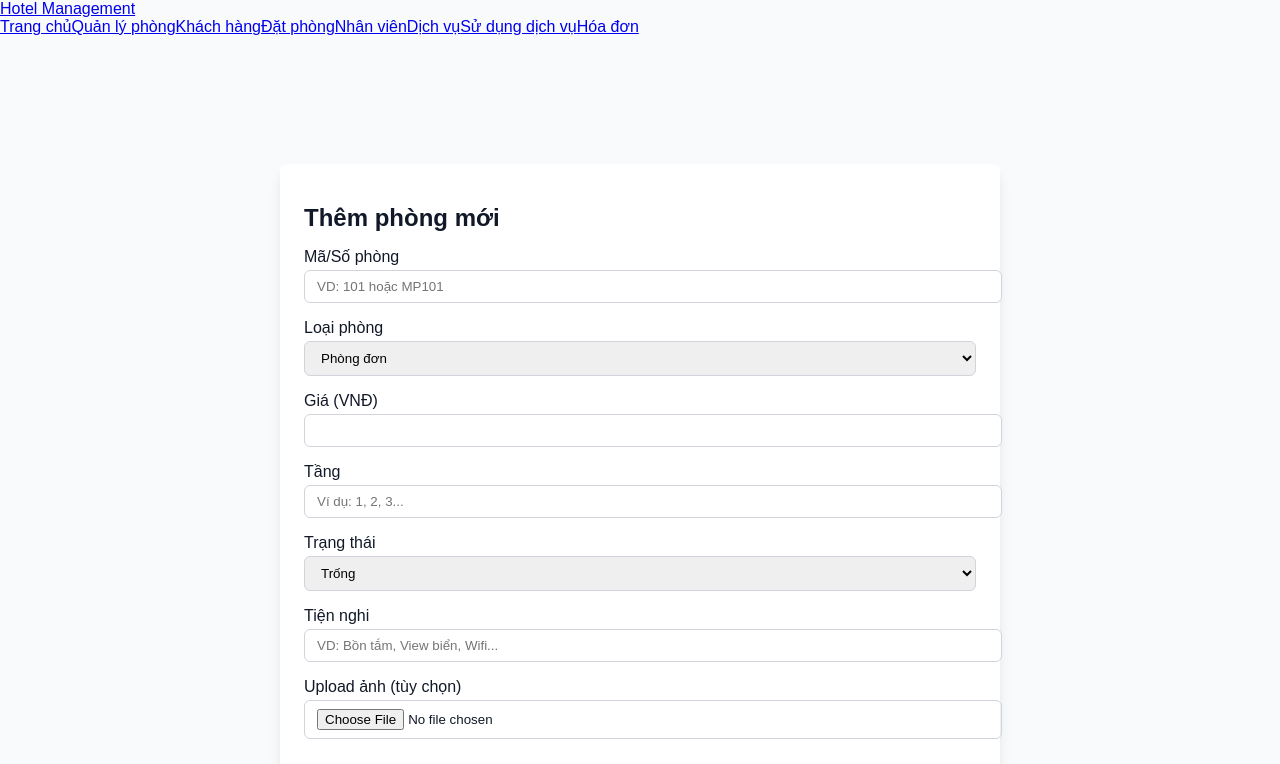
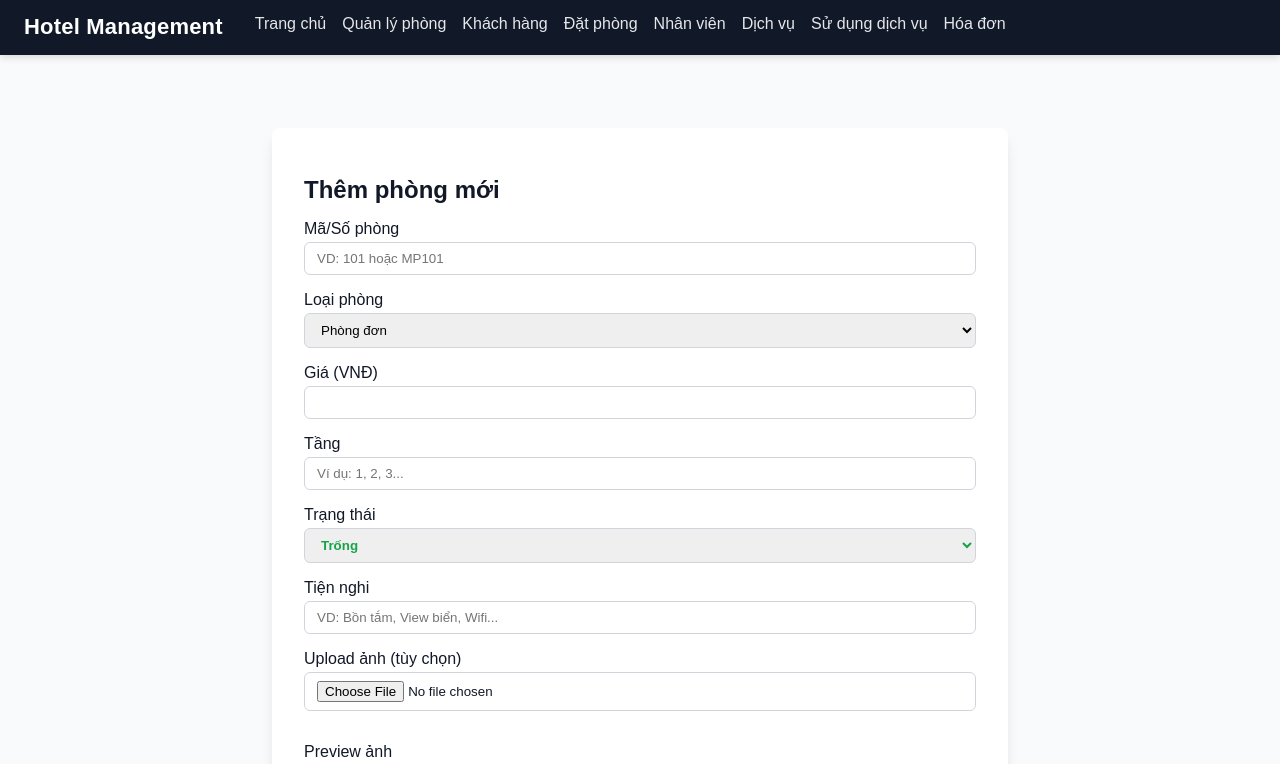
Before and after one commit to jotoki3142/QLKS_Front-end, a Next.js app: page /rooms/add in a window 1280 px wide. Shown: the top 764 px of the page. Built offline with nearby package versions, Linux system fonts and the light colour scheme; grey boxes are pictures that could not be loaded.

Commit message:
Sửa lại giao diện để đẹp hơn

```diff
--- a/app/globals.css
+++ b/app/globals.css
@@ -24,3 +24,43 @@ body {
   -webkit-font-smoothing: antialiased;
   -moz-osx-font-smoothing: grayscale;
 }
+
+/* Navbar (global styles, no Tailwind) */
+.nav-header {
+  position: fixed;
+  top: 0;
+  left: 0;
+  right: 0;
+  z-index: 50;
+  background: #111827; /* gray-900 */
+  color: #fff;
+  box-shadow: 0 2px 8px rgba(0,0,0,0.15);
+}
+.nav-inner {
+  max-width: 1280px;
+  margin: 0 auto;
+  padding: 0.9rem 1.5rem; /* py-3.5 px-6 */
+  display: flex;
+  align-items: center;
+  gap: 2rem;
+}
+.nav-logo {
+  font-size: 1.375rem;
+  font-weight: 800;
+  letter-spacing: 0.2px;
+  color: #fff;
+  text-decoration: none;
+  white-space: nowrap;
+}
+.nav-logo:hover { color: #93c5fd; }
+.nav-menu { display: flex; align-items: center; gap: 1rem; overflow-x: auto; }
+.nav-link {
+  color: #e5e7eb;
+  text-decoration: none;
+  padding-bottom: 0.25rem;
+  border-bottom: 2px solid transparent;
+  transition: color 150ms ease, border-color 150ms ease;
+  white-space: nowrap;
+}
+.nav-link:hover { color: #93c5fd; }
+.nav-link.is-active { color: #93c5fd; border-bottom-color: #93c5fd; font-weight: 600; }
--- a/app/rooms/add/page.module.css
+++ b/app/rooms/add/page.module.css
@@ -10,7 +10,7 @@
   max-width: 42rem; /* max-w-2xl */
   margin: 0 auto; /* mx-auto */
   background: #fff; /* bg-white */
-  padding: 1.5rem; /* p-6 */
+  padding: 2rem; /* unified with edit page */
   border-radius: 0.5rem; /* rounded */
   box-shadow: 0 10px 15px -3px rgba(0,0,0,0.1), 0 4px 6px -2px rgba(0,0,0,0.05); /* shadow */
 }
@@ -48,6 +48,7 @@
   border: 1px solid #d1d5db; /* gray-300 */
   border-radius: 0.375rem; /* rounded */
   padding: 0.5rem 0.75rem; /* px-3 py-2 */
+  box-sizing: border-box; /* keep same visual width across controls */
 }
 
 .hint {
@@ -87,3 +88,8 @@
   opacity: 0.6;
   cursor: not-allowed;
 }
+
+/* Status colors for select text */
+.statusAvailable { color: #16a34a; font-weight: 600; }
+.statusOccupied { color: #dc2626; font-weight: 600; }
+.statusReserved { color: #2563eb; font-weight: 600; }
--- a/app/rooms/add/page.tsx
+++ b/app/rooms/add/page.tsx
@@ -192,7 +192,13 @@ export default function AddRoomPage() {
               name="status"
               value={room.status}
               onChange={handleChange}
-              className={styles.select}
+              className={`${styles.select} ${
+                room.status === "Trống"
+                  ? styles.statusAvailable
+                  : room.status === "Đang sử dụng"
+                  ? styles.statusOccupied
+                  : styles.statusReserved
+              }`}
             >
               <option>Trống</option>
               <option>Đang sử dụng</option>
--- a/app/rooms/edit/[id]/page.module.css
+++ b/app/rooms/edit/[id]/page.module.css
@@ -48,6 +48,7 @@
   border: 1px solid #d1d5db; /* gray-300 */
   border-radius: 0.375rem; /* rounded */
   padding: 0.5rem 1rem; /* px-4 py-2 */
+  box-sizing: border-box; /* keep same visual width across controls */
 }
 
 .imagePreview {
@@ -71,3 +72,8 @@
 }
 .submit:hover { background: #1d4ed8; }
 .submit:disabled { opacity: 0.6; cursor: not-allowed; }
+
+/* Status colors for select text */
+.statusAvailable { color: #16a34a; font-weight: 600; }
+.statusOccupied { color: #dc2626; font-weight: 600; }
+.statusReserved { color: #2563eb; font-weight: 600; }
--- a/app/rooms/page.module.css
+++ b/app/rooms/page.module.css
@@ -1,73 +1,93 @@
 .main {
   min-height: 100vh;
-  background-color: #f9fafb; /* gray-50 */
-  padding: 2rem; /* p-8 */
-  color: #111827; /* gray-900 */
-  font-size: 1.125rem; /* text-lg */
+  background-color: #f3f4f6;
+  padding: 0 2rem 2.5rem 2rem;
+  color: #111827;
+  font-size: 1.0625rem;
 }
 
-.header {
+/* Banner */
+.pageHeader {
+  margin: 0 -2rem 1rem -2rem;
+  background: linear-gradient(90deg, #3b82f6 0%, #fb9f00 100%);
+  color: #fff;
+}
+.pageHeaderContent {
+  max-width: 1280px;
+  margin: 0 auto;
+  padding: 1.25rem 2rem; /* py-5 px-8 */
+}
+.pageTitle { font-size: 2rem; font-weight: 700; margin: 0; }
+.pageSubtitle { margin: 0.25rem 0 0 0; opacity: 0.9; }
+
+/* Filters */
+.filters {
+  background: #fff;
+  border: 1px solid #e5e7eb;
+  border-radius: 0.75rem;
+  padding: 1rem 1rem;
   display: flex;
-  flex-direction: column;
   justify-content: space-between;
+  align-items: flex-end;
   gap: 1rem;
-  margin-bottom: 2rem; /* mb-8 */
+  margin-bottom: 1rem;
 }
-@media (min-width: 640px) {
-  .header { flex-direction: row; align-items: center; }
+.filterLeft {
+  display: grid;
+  grid-template-columns: 260px 200px 200px auto;
+  gap: 1rem;
+  align-items: end;
 }
+.filterRight { display: flex; align-items: center; }
+.filterGroup { display: flex; flex-direction: column; gap: 0.375rem; }
+.filterLabel { font-size: 0.95rem; color: #374151; }
+.input, .select, .search { border: 1px solid #d1d5db; border-radius: 0.5rem; padding: 0.6rem 0.9rem; font-size: 1rem; }
+.search { width: 100%; }
+.input:focus, .select:focus, .search:focus { outline: none; box-shadow: 0 0 0 2px rgba(37,99,235,0.3); }
+.filterActions { display: flex; gap: 0.5rem; }
+.btn { border: 1px solid #d1d5db; background: #fff; color: #111827; padding: 0.55rem 0.9rem; border-radius: 0.5rem; font-weight: 600; }
+.btnPrimary { background: #2563eb; color: #fff; border-color: #2563eb; }
+.btnGhost { background: #f9fafb; }
+.addLink { background: #2563eb; color: #fff; padding: 0.6rem 1rem; border-radius: 9999px; font-weight: 600; text-decoration: none; }
+.addLink:hover { background: #1d4ed8; }
 
-.heading {
-  font-size: 2.25rem; /* text-4xl */
-  font-weight: 700; /* font-bold */
-  color: #1f2937; /* text-gray-800 */
-}
+/* Info */
+.listInfo { display: flex; align-items: center; gap: 0.5rem; color: #374151; margin: 0.75rem 0 1rem 0; font-size: 0.95rem; }
+.infoDot { width: 1.1rem; height: 1.1rem; border-radius: 9999px; background: #111827; color: #fff; display: inline-flex; align-items: center; justify-content: center; font-size: 0.8rem; }
 
-.headerRight {
-  display: flex;
-  flex-direction: column;
-  gap: 1rem;
-}
-@media (min-width: 640px) {
-  .headerRight { flex-direction: row; align-items: center; }
-}
+/* Table */
+.tableWrap { overflow-x: auto; background: #fff; border-radius: 0.75rem; border: 1px solid #e5e7eb; }
+.table { min-width: 100%; border-collapse: collapse; font-size: 1rem; }
+.thead { background: #f9fafb; color: #374151; }
+.th, .td { padding: 0.9rem 1rem; border-bottom: 1px solid #e5e7eb; text-align: left; vertical-align: middle; }
+.clickable { cursor: pointer; user-select: none; }
+.sortIcon { font-size: 0.9rem; margin-left: 0.25rem; }
+.tr:hover { background: #fafafa; transition: background-color 200ms ease; }
 
-.search {
-  border: 1px solid #d1d5db; /* gray-300 */
-  border-radius: 0.5rem;
-  padding: 0.75rem 1.25rem; /* px-5 py-3 */
-  width: 100%;
-  max-width: 20rem; /* sm:w-80 */
-  font-size: 1.125rem; /* text-lg */
-}
-.search:focus { outline: none; box-shadow: 0 0 0 2px rgba(59,130,246,0.5); }
-
-.addButton {
-  background: #2563eb; /* blue-600 */
-  color: #fff;
-  font-size: 1.125rem; /* text-lg */
-  padding: 0.75rem 1.25rem;
-  border-radius: 0.5rem;
-  transition: background-color 150ms ease-in-out;
-}
-.addButton:hover { background: #1d4ed8; }
-
-.tableWrap { overflow-x: auto; background: #fff; border-radius: 0.5rem; box-shadow: 0 10px 15px -3px rgba(0,0,0,0.1), 0 4px 6px -2px rgba(0,0,0,0.05); }
-.table { min-width: 100%; border-collapse: collapse; font-size: 1.125rem; }
-.thead { background: #f3f4f6; color: #374151; /* gray-100/700 */ }
-.th, .td { padding: 1rem 1.25rem; border-bottom: 1px solid #e5e7eb; text-align: left; }
-.clickable { cursor: pointer; }
-.sortIcon { font-size: 1rem; margin-left: 0.25rem; }
-.tr:hover { background: #f9fafb; transition: background-color 200ms ease; }
-
-.roomImage { width: 5rem; height: 4rem; object-fit: cover; border-radius: 0.375rem; border: 1px solid #e5e7eb; }
+.roomImage { width: 5.2rem; height: 4rem; object-fit: cover; border-radius: 0.375rem; border: 1px solid #e5e7eb; }
 .center { text-align: center; }
 
-.statusAvailable { color: #16a34a; /* green-600 */ font-weight: 600; }
-.statusOccupied { color: #dc2626; /* red-600 */ font-weight: 600; }
-.statusReserved { color: #ca8a04; /* yellow-600 */ font-weight: 600; }
+.statusAvailable { color: #16a34a; font-weight: 600; }
+.statusOccupied { color: #dc2626; font-weight: 600; }
+.statusReserved { color: #2563eb; /* blue-600 */ font-weight: 600; }
 
-.pagination { display: flex; justify-content: center; margin-top: 2rem; gap: 0.75rem; }
-.pageButton { padding: 0.5rem 1rem; border: 1px solid #d1d5db; border-radius: 0.375rem; background: #fff; color: #374151; font-size: 1.125rem; }
+/* Price cell */
+.priceBox { display: inline-flex; align-items: baseline; gap: 0.25rem; }
+.priceValue { font-weight: 700; color: #111827; }
+.priceNight { color: #6b7280; font-size: 0.9rem; }
+
+/* Actions */
+.btnUpdate, .btnDelete { display: inline-block; padding: 0.45rem 0.8rem; border-radius: 9999px; text-decoration: none; font-weight: 600; border: 1px solid transparent; margin: 0 0.25rem; }
+.btnUpdate { background: #2563eb; color: #fff; }
+.btnUpdate:hover { background: #1d4ed8; }
+.btnDelete { background: #ef4444; color: #fff; }
+.btnDelete:hover { background: #dc2626; }
+
+/* Pagination */
+.pagination { display: flex; justify-content: center; margin-top: 1rem; }
+.pagerGroup { display: inline-flex; border: 1px solid #d1d5db; border-radius: 0.375rem; overflow: hidden; background: #fff; }
+.pageButton { padding: 0.4rem 0.75rem; border: none; border-left: 1px solid #d1d5db; background: #fff; color: #2563eb; font-size: 1rem; }
+.pageButton:first-child { border-left: none; }
 .pageButton:hover { background: #f3f4f6; }
-.pageButtonActive { background: #2563eb; color: #fff; border-color: #2563eb; }
+.pageButtonActive { background: #e0e7ff; color: #1d4ed8; font-weight: 700; }
+.pageArrow[disabled] { opacity: 0.5; cursor: not-allowed; }
--- a/components/Navbar.tsx
+++ b/components/Navbar.tsx
@@ -18,27 +18,18 @@ export default function Navbar() {
   ];
 
   return (
-    <header className="bg-gray-900 text-white shadow-lg fixed top-0 left-0 w-full z-50">
-      <div className="max-w-8xl mx-auto px-6 py-4 flex items-center space-x-8 overflow-x-auto no-scrollbar">
-        {/* Logo */}
-        <Link
-          href="/"
-          className="text-2xl font-bold tracking-wide whitespace-nowrap hover:text-blue-400 transition duration-200"
-        >
-             Hotel Management
+    <header className="nav-header">
+      <div className="nav-inner">
+        <Link href="/" className="nav-logo">
+          Hotel Management
         </Link>
 
-        {/* Navigation */}
-        <nav className="flex items-center space-x-6 text-base font-medium">
+        <nav className="nav-menu">
           {navItems.map((item) => (
             <Link
               key={item.href}
               href={item.href}
-              className={`whitespace-nowrap hover:text-blue-400 transition-all duration-200 ${
-                pathname === item.href
-                  ? "text-blue-400 font-semibold border-b-2 border-blue-400 pb-1"
-                  : "text-gray-200"
-              }`}
+              className={`nav-link ${pathname === item.href ? "is-active" : ""}`}
             >
               {item.label}
             </Link>
```
Also changed, not shown: app/rooms/edit/[id]/page.tsx (+14 -3 lines), app/rooms/page.tsx (+81 -21 lines).
